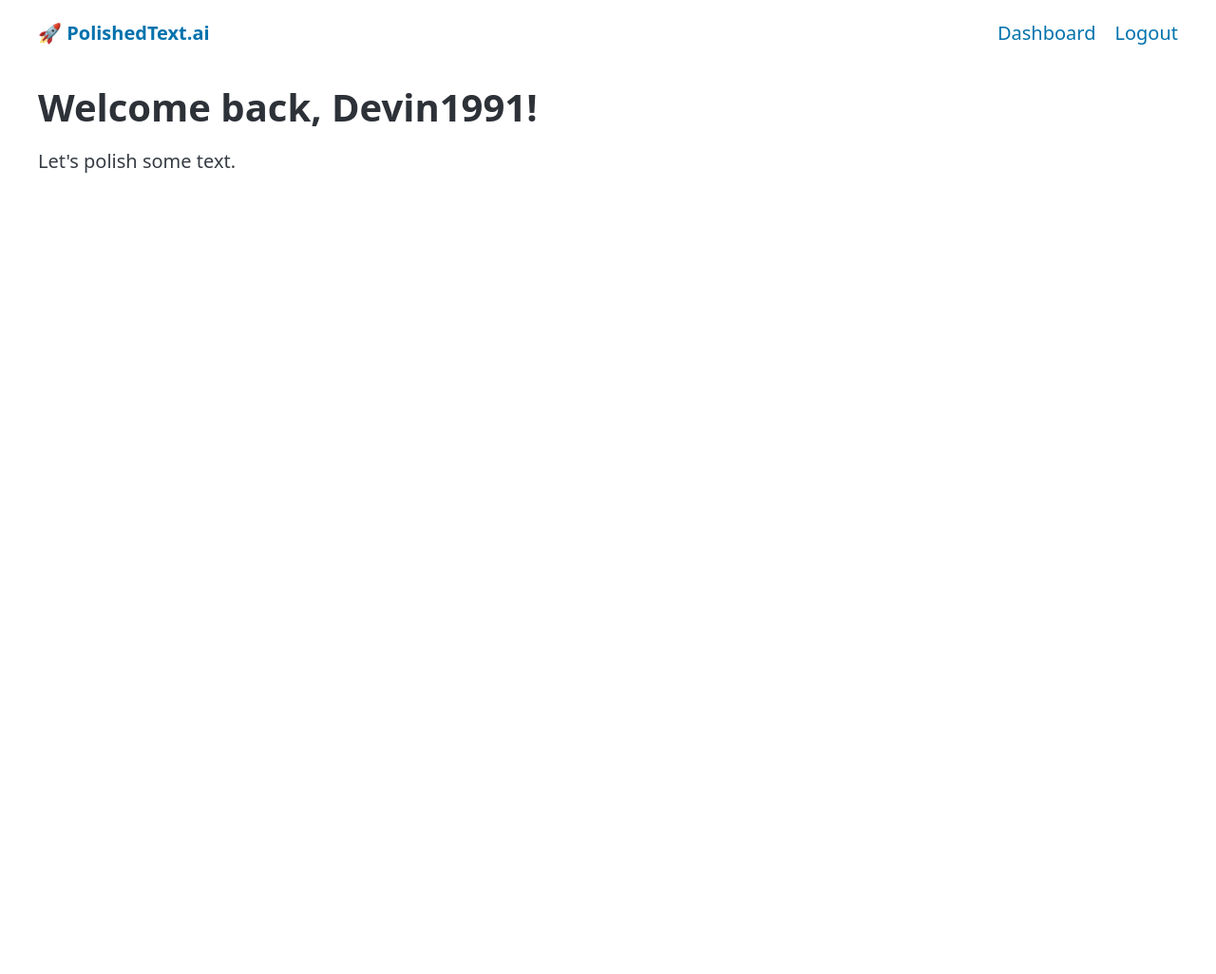
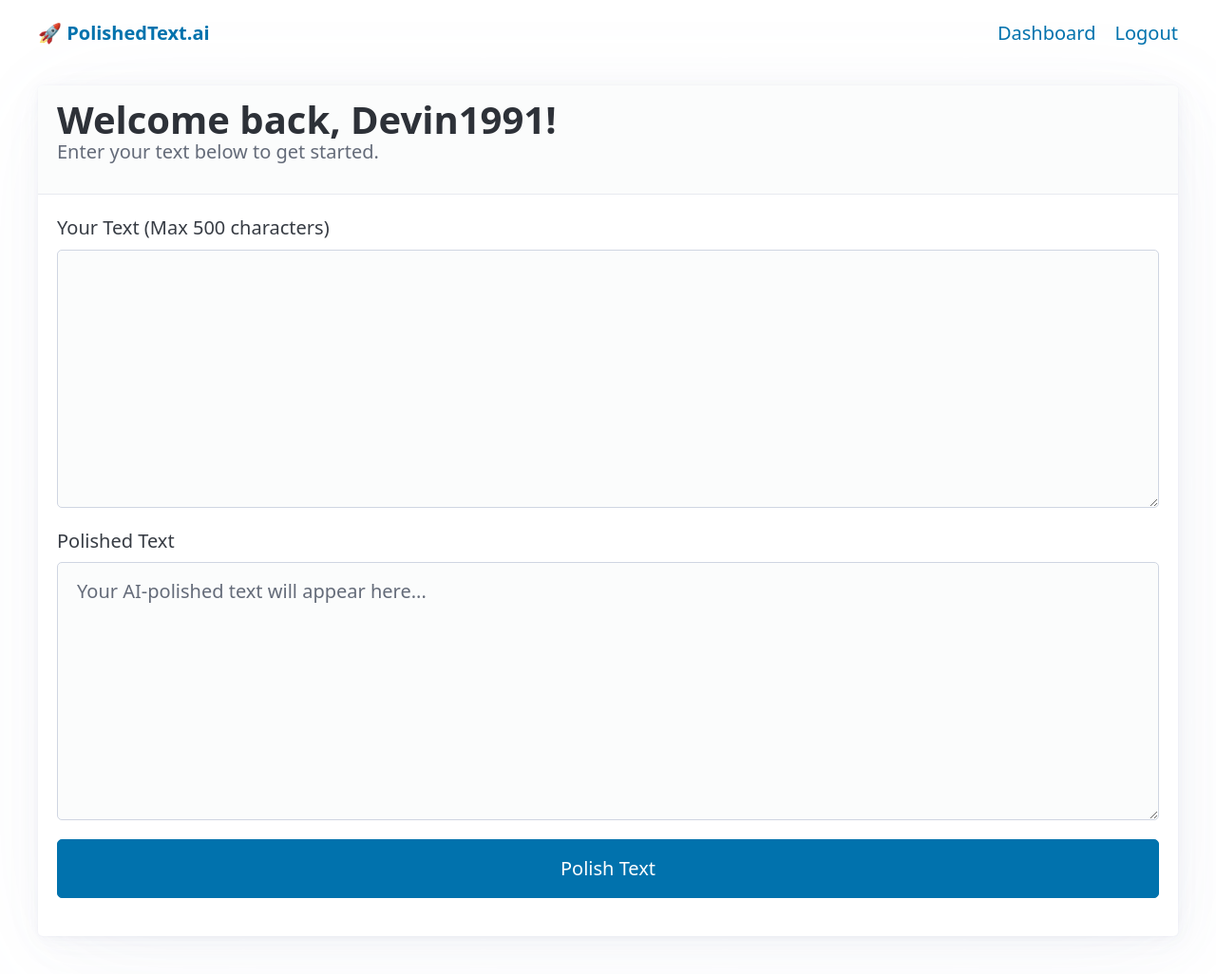
Before and after one commit to rrrconnectllc-cyber/polished-text-ai, a Flask app: template templates/index.html in a window 1280 px wide. Shown: the whole page at 95% size. Before the commit the page ends 182 px from the top, so only its background shows below. Run offline with Flask 3, Linux system fonts and the light colour scheme; the template is opened without the code that fills it, so the values that code supplies are empty; a user stored in the database is signed in; data comes from the database, SQL or seed files in the repository; both versions use the stored data as it was after the commit; some libraries are stand-ins or nearby versions.

Commit message:
FIX: Add text polishing form to homepage

```diff
--- a/templates/index.html
+++ b/templates/index.html
@@ -2,8 +2,25 @@
 
 {% block content %}
     {% if g.user %}
-      <h1>Welcome back, {{ g.user.username }}!</h1>
-      <p>Let's polish some text.</p>
+      <article>
+        <header>
+          <hgroup>
+            <h1>Welcome back, {{ g.user.username }}!</h1>
+            <h2>Enter your text below to get started.</h2>
+          </hgroup>
+        </header>
+
+        <form method="post">
+          <label for="original_text">Your Text (Max 500 characters)</label>
+          <textarea name="original_text" id="original_text" rows="8" maxlength="500" required>{{ original_text or '' }}</textarea>
+
+          <label for="polished_text">Polished Text</label>
+          <textarea name="polished_text" id="polished_text" rows="8" readonly placeholder="Your AI-polished text will appear here...">{{ polished_text or '' }}</textarea>
+
+          <button type="submit">Polish Text</button>
+        </form>
+      </article>
+
     {% else %}
       <h1>Welcome to PolishedText.ai</h1>
       <p>Please log in or register to begin.</p>
```
Also changed, not shown: polished_text.db.
